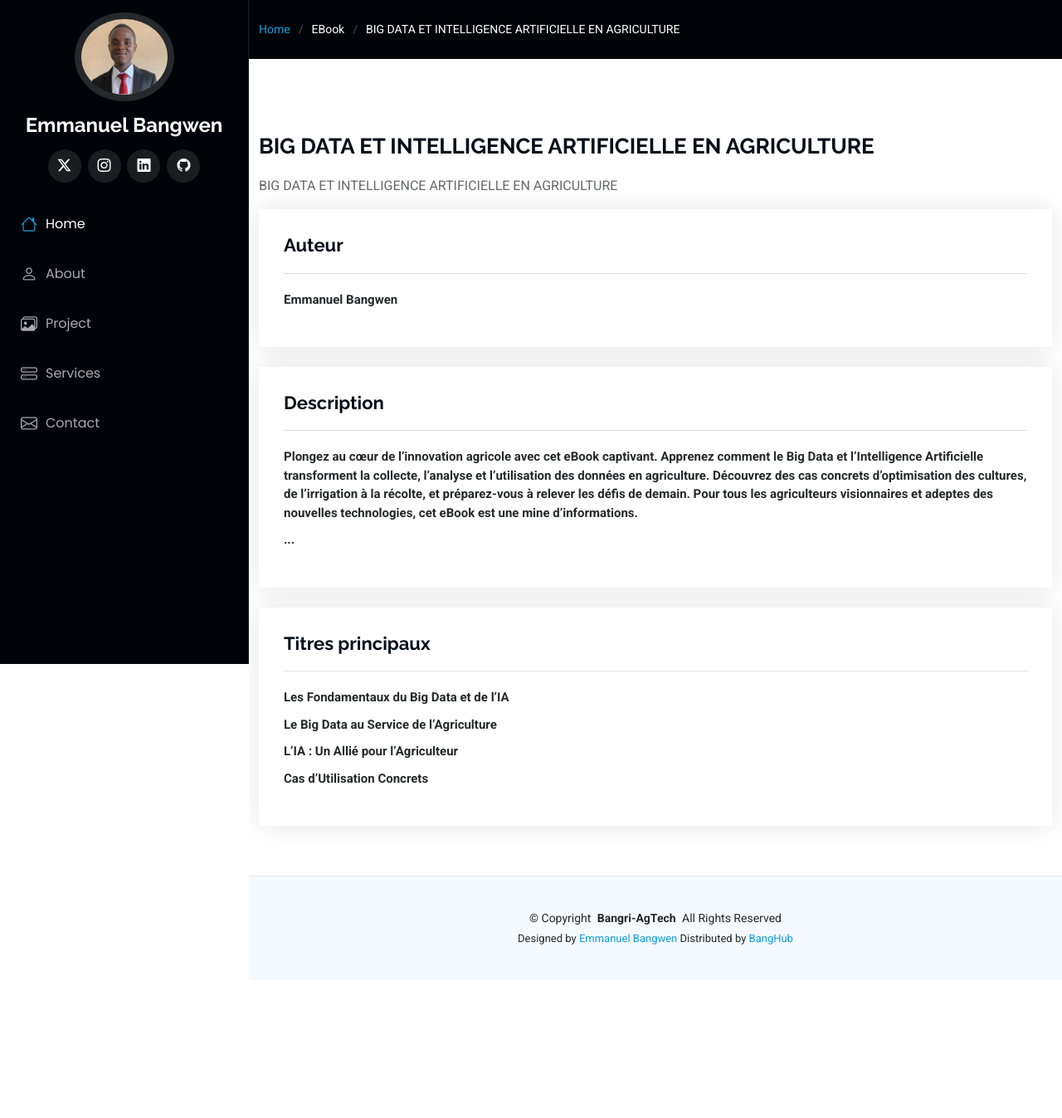
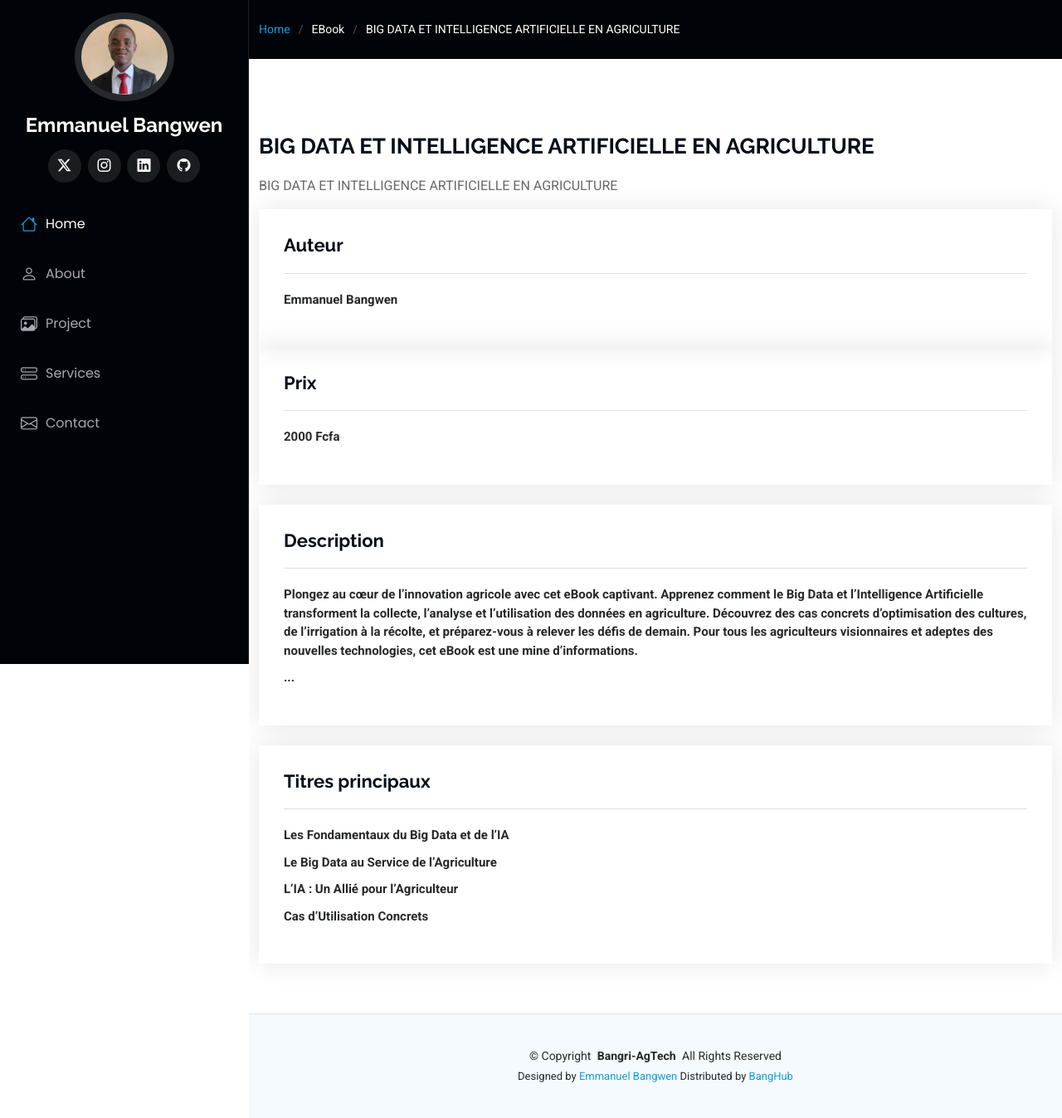
Before and after one commit to EmmanuelBANGWEN/Portfolio, a Django app: page /ebook/bigdata in a window 1280 px wide. Shown: the whole page at 83% size. Before the commit the page ends 1138 px from the top, so only its background shows below. Run offline with Django 3.2, Linux system fonts and the light colour scheme; some libraries are stand-ins or nearby versions.

Commit message:
prix ebook

```diff
--- a/Base/templates/bigdata.html
+++ b/Base/templates/bigdata.html
@@ -30,6 +30,7 @@
 
       <div class="row gy-4">
 
+
         <div class="portfolio-description" data-aos="fade-up" data-aos-delay="300">
             <h2>BIG DATA ET
                 INTELLIGENCE
@@ -49,6 +50,16 @@ AGRICULTURE
               <h3>Auteur</h3>
               <ul>
                 <li><strong>Emmanuel Bangwen</strong>
+
+            </ul>
+
+            </div>
+          </div>
+          <div class="col-mb-4">
+            <div class="portfolio-info" data-aos="fade-up" data-aos-delay="200">
+              <h3>Prix</h3>
+              <ul>
+                <li><strong>2000 Fcfa</strong>
 
             </ul>
 
--- a/Base/templates/index.html
+++ b/Base/templates/index.html
@@ -236,7 +236,7 @@
               <div class="portfolio-content h-100">
                 <img src="{% static 'assets/img/data.jpg' %}" class="img-fluid" alt="">
                 <div class="portfolio-info">
-                  <h4>EBooks 1</h4>
+                  <h4>EBooks 3</h4>
                   <p>Optimiser les rendements agricoles grace aux technologies de données</p>
                   <a href="{%static 'assets/img/data.jpg' %}" title="Ebook 1" data-gallery="portfolio-gallery-book" class="glightbox preview-link"><i class="bi bi-zoom-in"></i></a>
                   <a href="{% url 'optimisation' %}" title="More Details" class="details-link"><i class="bi bi-link-45deg"></i></a>
```
Also changed, not shown: Base/templates/nutrition.html (+10 -0 lines), Base/templates/optimisation.html (+11 -0 lines).
